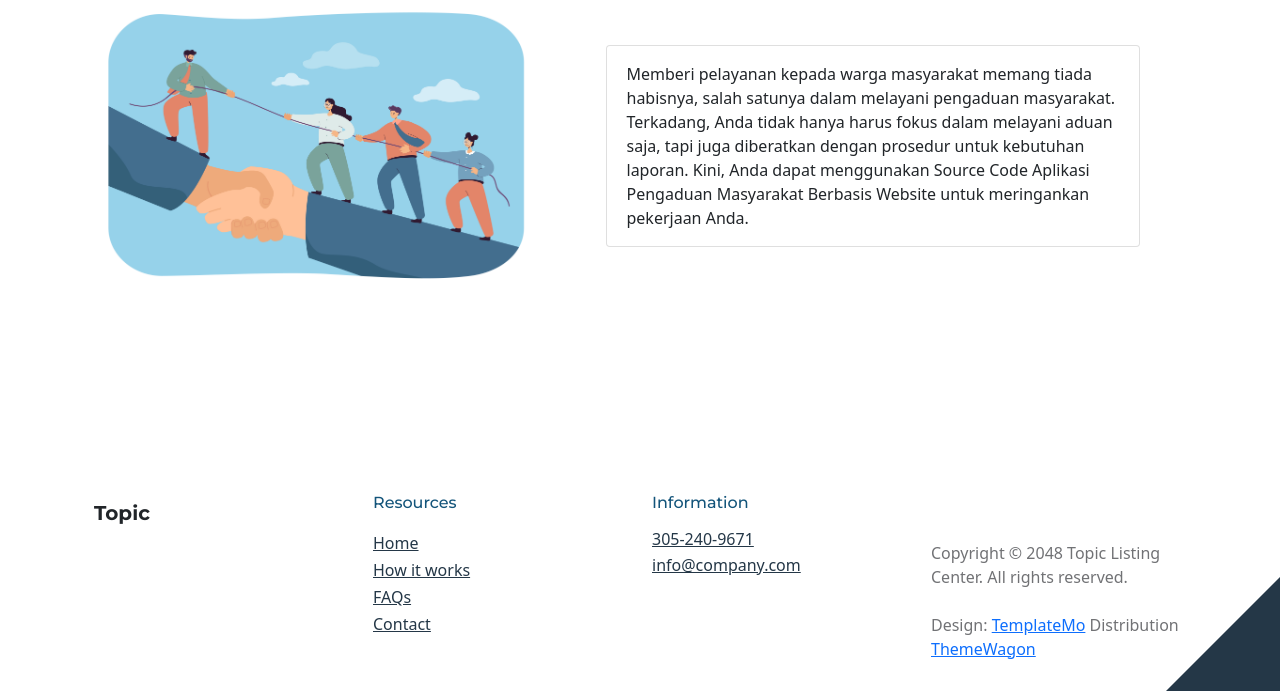
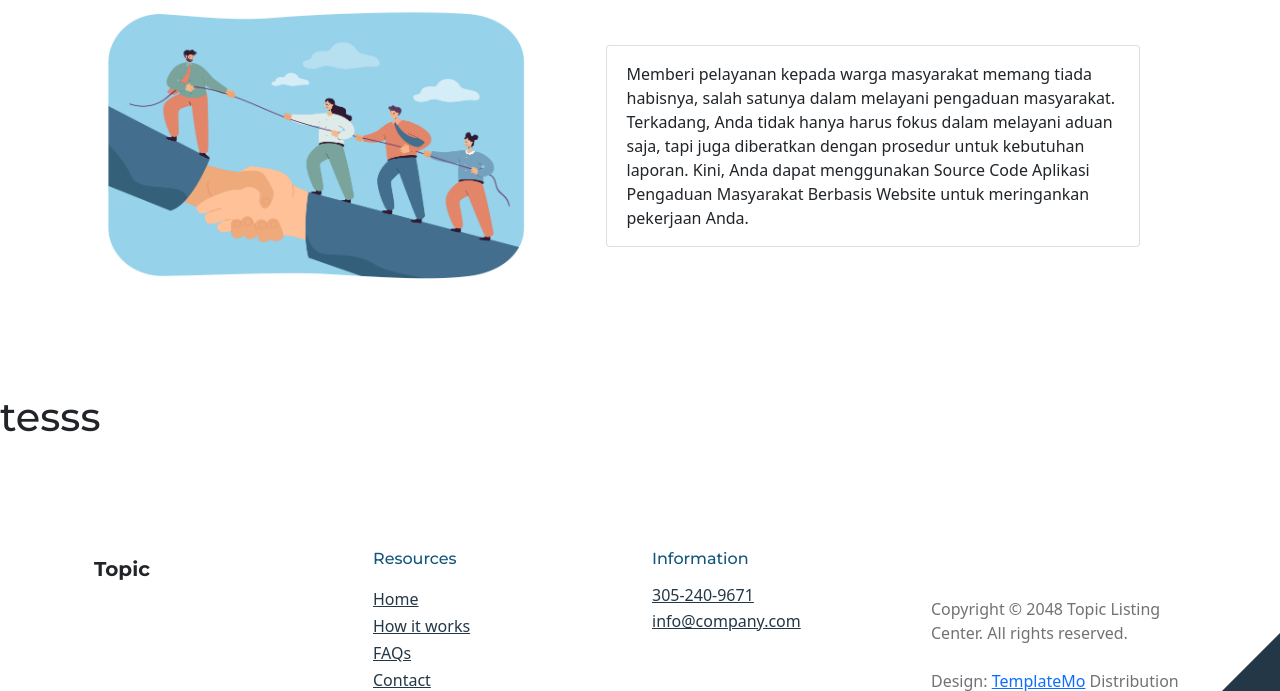
Before and after one commit to alifhmiysf/pengaduan-masyarakat, a CodeIgniter 4 app: template app/Views/users/index.php in a window 1280 px wide. Shown: the part 612-1303 px from the top of the page. Run offline with PHP 8.4 and a stand-in for CodeIgniter, Linux system fonts and the light colour scheme; the template is opened without the code that fills it, so the values that code supplies are empty; some libraries are stand-ins or nearby versions.

Commit message:
coba push lageee

```diff
--- a/app/Views/users/index.php
+++ b/app/Views/users/index.php
@@ -116,7 +116,7 @@ https://templatemo.com/tm-590-topic-listing
             </div>
         </section>
     </main>
-
+<h1>tesss</h1>
     <footer class="site-footer section-padding">
         <div class="container">
             <div class="row">
```
